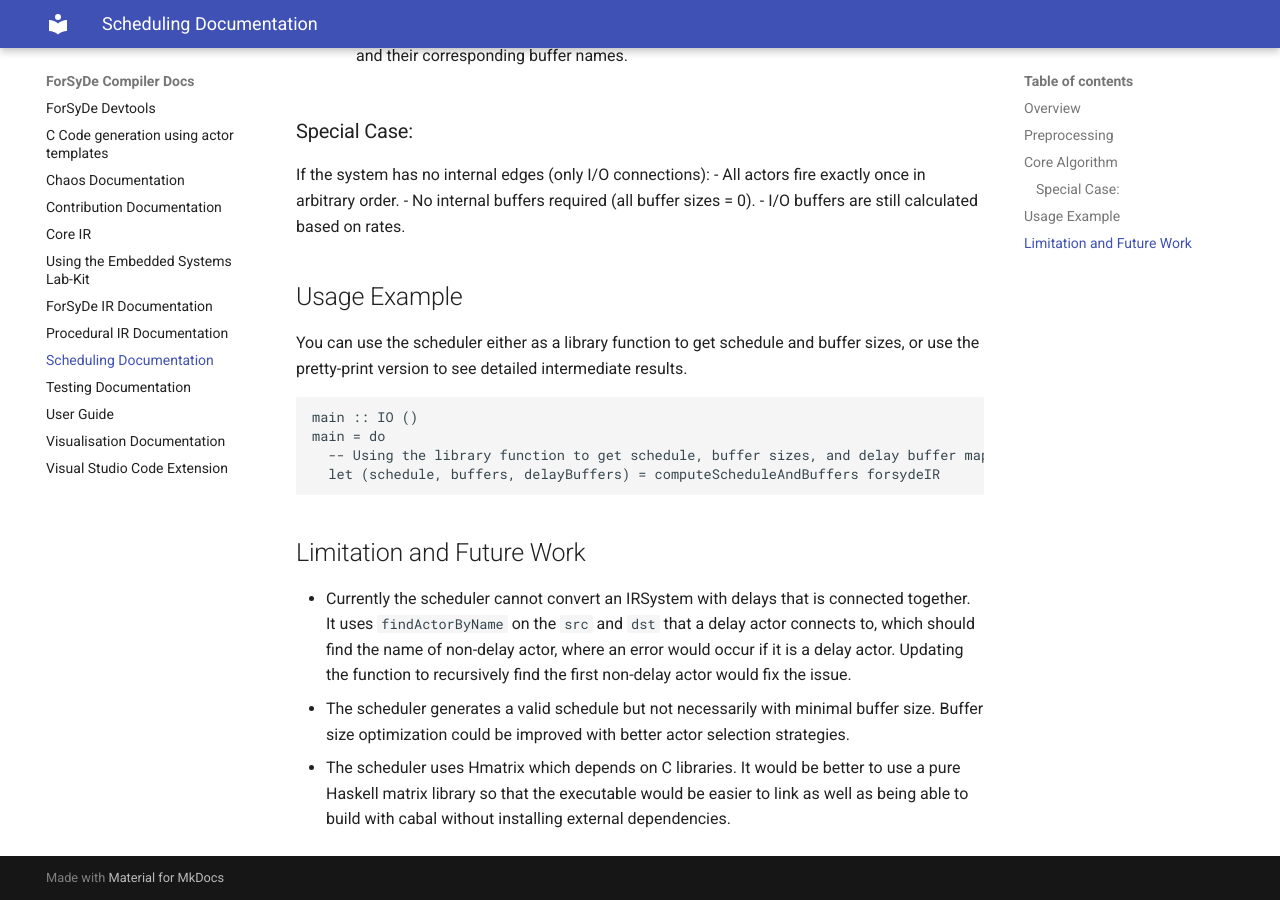
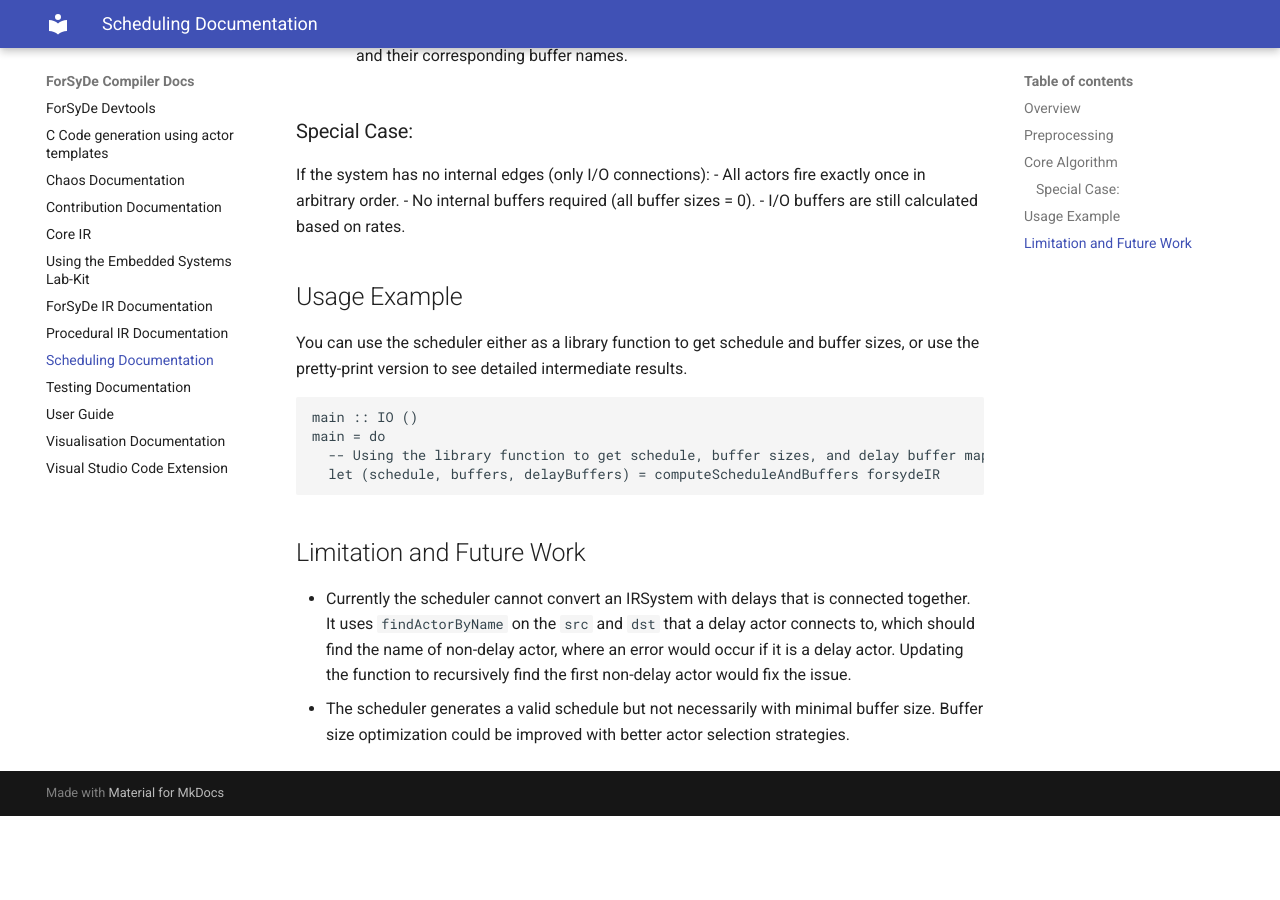
Before and after one commit to sthaeron/forsyde-devtools, an MkDocs documentation site: the page built from docs/scheduling.md, in a window 1280 px wide and 900 px high, scrolled down 2310 px. Built offline with MkDocs 1.6.1 and Material for MkDocs 9.7.7, drawn with Linux system fonts in a browser that asks for light colours; after the commit the page ends 3126 px from its top, so only the background shows below that.

Commit message:
refactor: replace hmatrix with exact rational arithmetic in scheduler
Removes the OpenBLAS/LAPACK system dependency (#292). The repetition
vector is now computed with exact Gaussian elimination over rationals,
replacing the floating-point nullspace and its tolerance-based integer
normalization. Null space verification is exact instead of using a 1e-9
threshold, and the schedule printer shows exact fractions.

Co-Authored-By: Claude Fable 5 <noreply@anthropic.com>

```diff
--- a/docs/scheduling.md
+++ b/docs/scheduling.md
@@ -105,4 +105,3 @@ main = do
 ## Limitation and Future Work
 - Currently the scheduler cannot convert an IRSystem with delays that is connected together. It uses `findActorByName` on the `src` and `dst` that a delay actor connects to, which should find the name of non-delay actor, where an error would occur if it is a delay actor. Updating the function to recursively find the first non-delay actor would fix the issue.
 - The scheduler generates a valid schedule but not necessarily with minimal buffer size. Buffer size optimization could be improved with better actor selection strategies.
-- The scheduler uses Hmatrix which depends on C libraries. It would be better to use a pure Haskell matrix library so that the executable would be easier to link as well as being able to build with cabal without installing external dependencies.
```
Also changed, not shown: README.md (+0 -5 lines), 2 other files.
